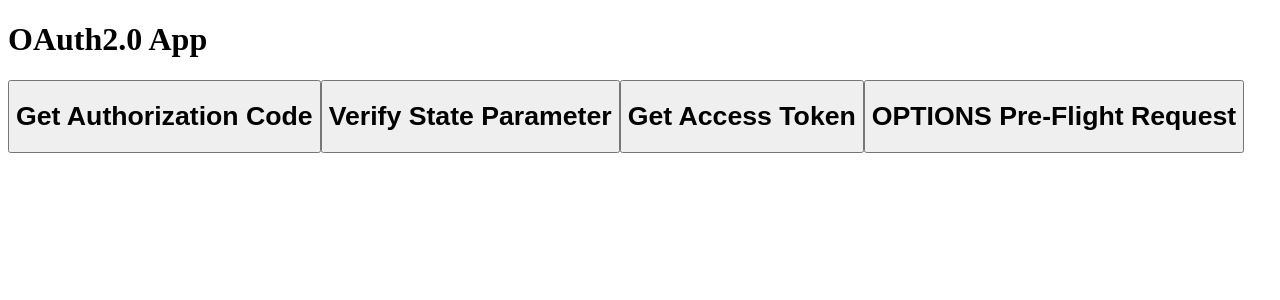
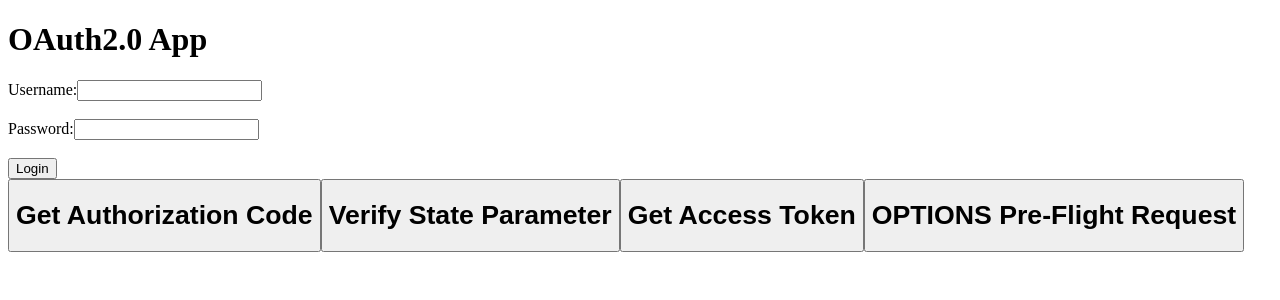
Before and after one commit to kapilpanchalext/spring-security-frontend, a Next.js app in the folder authorization-server-1/: page / in a window 1280 px wide. Shown: the top 300 px of the page. Built offline with nearby package versions, Linux system fonts and the light colour scheme.

Commit message:
[refactor]

```diff
--- a/authorization-server-1/src/app/page.tsx
+++ b/authorization-server-1/src/app/page.tsx
@@ -39,6 +39,7 @@ export default function Home() {
     });
 
     window.location.href = url.toString();
+
   };
 
   const verifyStateParameterHandler = () => {
@@ -152,10 +153,91 @@ export default function Home() {
     }
   };
 
+  const handleSubmit = async(event: React.FormEvent<HTMLFormElement>) => {
+    event.preventDefault();
+
+    // Create a new URLSearchParams instance
+    const formData = new FormData(event.currentTarget);
+    const urlEncodedData = new URLSearchParams();
+
+    // Convert FormData to URLSearchParams
+    formData.forEach((value, key) => {
+      urlEncodedData.append(key, value as string);
+    });
+
+    console.log(urlEncodedData.toString()); // Logs the URL-encoded data
+
+    // Send the form data to your backend using fetch or axios
+    // fetch('/submit', {
+    //     method: 'POST',
+    //     headers: {
+    //         'Content-Type': 'application/x-www-form-urlencoded',
+    //     },
+    //     body: urlEncodedData.toString(),
+    // })
+    //     .then(response => response.json())
+    //     .then(data => console.log(data))
+    //     .catch(error => console.error('Error:', error));
+
+    console.log("Send Request To Auth Server Handler");
+
+    // Construct the base URL
+    const baseURL = 'http://localhost:8084/oauth2/authorize';
+
+    // Define query parameters
+    const queryParams = {
+      response_type: 'code',
+      client_id: 'capstone-project-auth-code-pkce-1',
+      redirect_uri: 'http://localhost:3000',
+      scope: 'openid email',
+      state: '4qFl3tTCkYb2R6pD',
+      code_challenge: 'Tgc1QidrfeRMUExvgLljq621HlAIkc5YJ7NmUfGiryA',
+      code_challenge_method: 'S256'
+    };
+
+    // Use URLSearchParams to append parameters
+    const url = new URL(baseURL);
+    Object.entries(queryParams).forEach(([key, value]) => {
+      url.searchParams.append(key, value);
+    });
+
+    console.dir(url);
+
+    try {
+      // Send the fetch request
+      const response = await fetch(url.toString(), {
+        method: 'GET',
+        headers: {
+          'Authorization': `Bearer ${btoa('admin@email.com:1234')}`,
+          'Content-Type': 'application/x-www-form-urlencoded',
+        }
+      });
+
+      if (!response.ok) {
+        throw new Error(`Error: ${response.statusText}`);
+      }
+
+      // Process the response
+      const data = await response.json();
+      console.log("Response Data:", data);
+    } catch (error) {
+      console.error("Fetch Error:", error);
+    }
+  };
+
   return (
     <>
       <h1>OAuth2.0 App</h1>
       <div>
+        <form onSubmit={handleSubmit}>
+          <label htmlFor="username">Username:</label>
+          <input type="text" id="username" name="username" required />
+          <br /><br />
+          <label htmlFor="password">Password:</label>
+          <input type="password" id="password" name="password" required />
+          <br /><br />
+          <button type="submit">Login</button>
+        </form>
         <button onClick={sendRequestToAuthServerHandler}><h1>Get Authorization Code</h1></button>
         <button onClick={verifyStateParameterHandler}><h1>Verify State Parameter</h1></button>
         <button onClick={accessTokenHandler}><h1>Get Access Token</h1></button>
```
